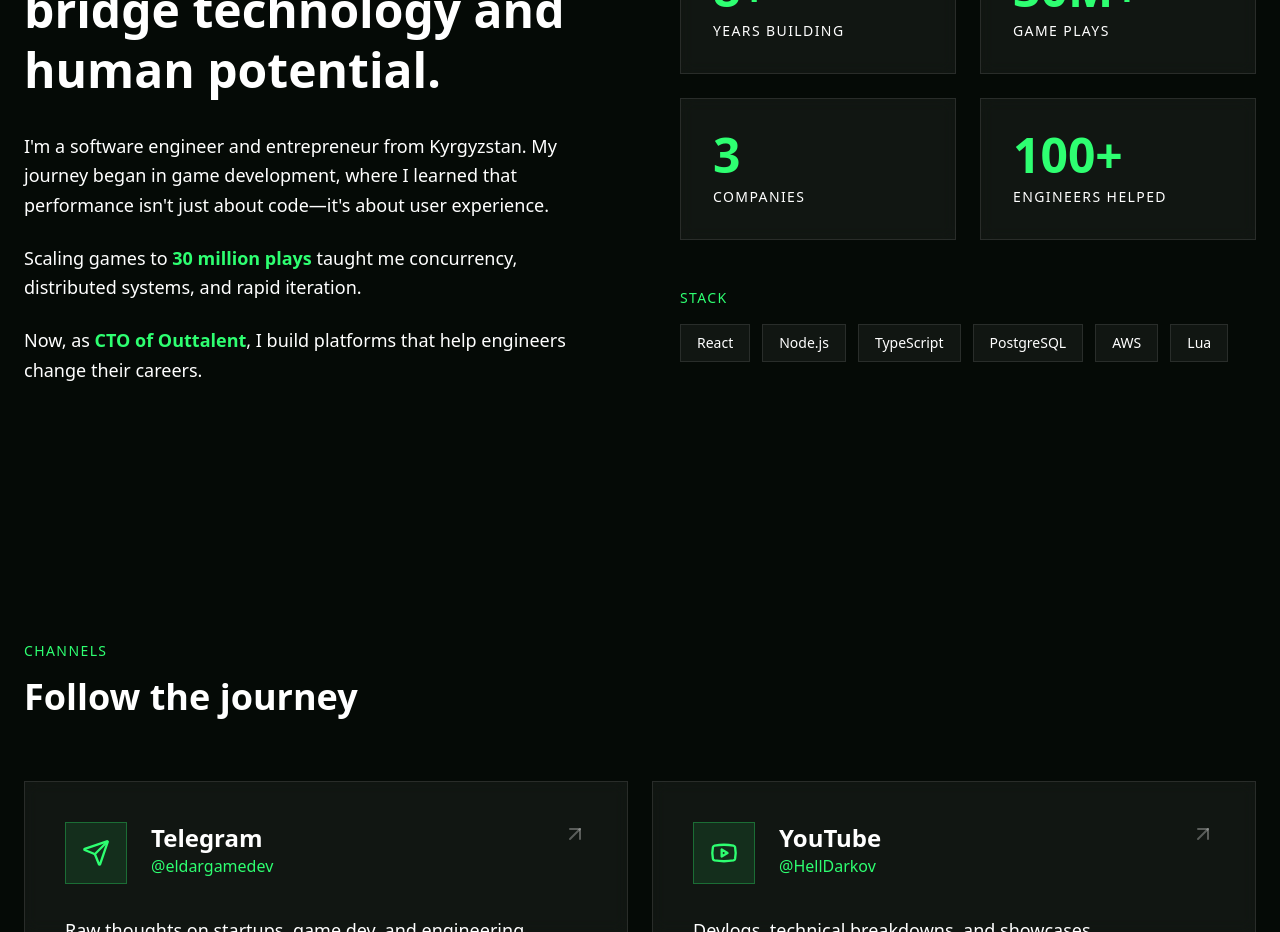
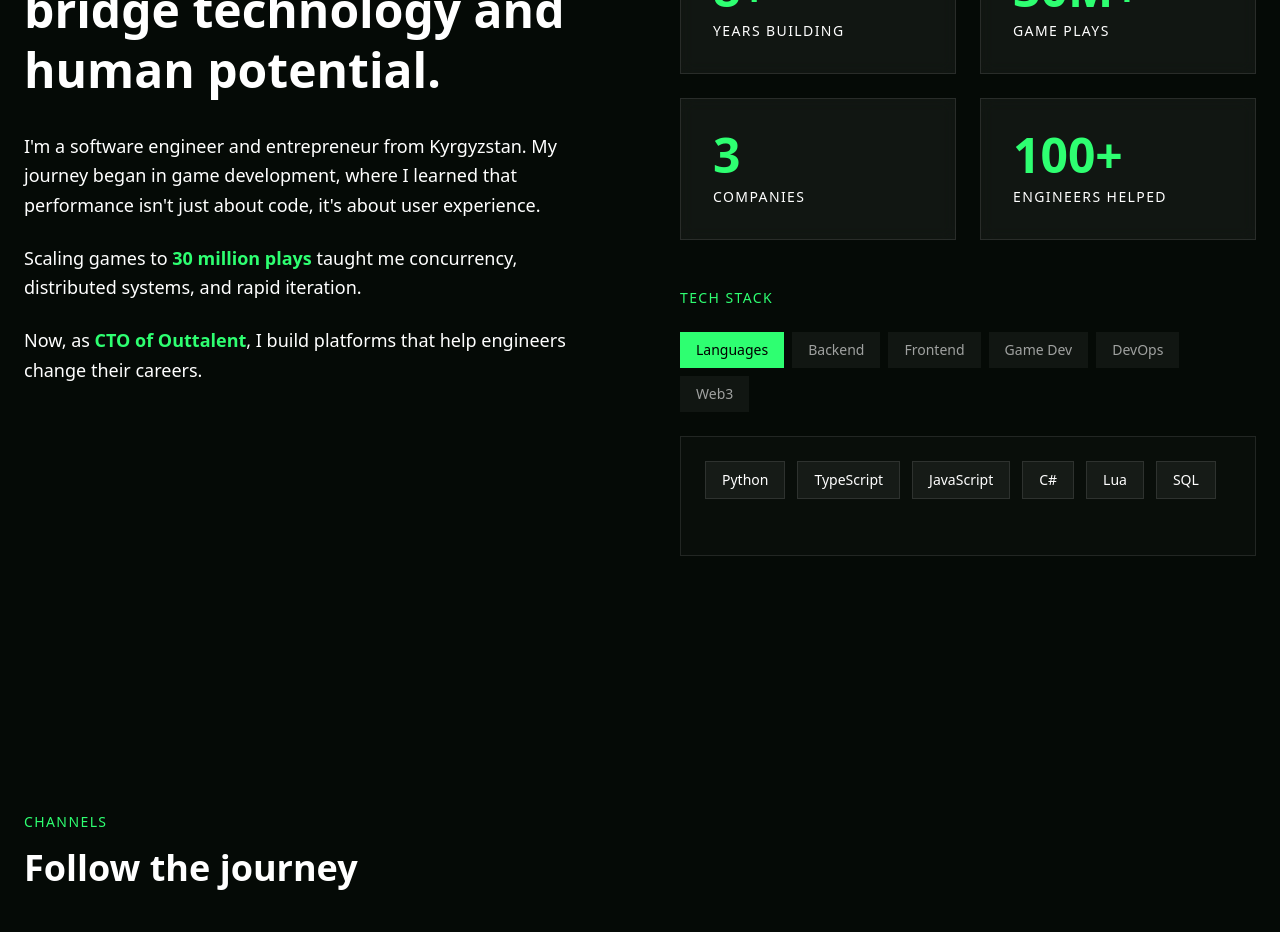
Before and after one commit to hellohelldar/helldark, a React (Vite) app: page / in a window 1280 px wide. Shown: the part 1060-1992 px from the top of the page. Built offline with nearby package versions, Linux system fonts and the light colour scheme.

Commit message:
Enhance About component with interactive tech stack tabs and improved category organization; implement animations for tech display and update styling for better user experience.

```diff
--- a/components/About.tsx
+++ b/components/About.tsx
@@ -1,13 +1,51 @@
-import React from 'react';
-import { motion } from 'framer-motion';
+import React, { useState } from 'react';
+import { motion, AnimatePresence } from 'framer-motion';
+
+// Simplified tech categories
+const techCategories = [
+  {
+    id: 'languages',
+    label: 'Languages',
+    techs: ['Python', 'TypeScript', 'JavaScript', 'C#', 'Lua', 'SQL'],
+  },
+  {
+    id: 'backend',
+    label: 'Backend',
+    techs: ['Django', 'FastAPI', 'NestJS', 'PostgreSQL', 'Redis', 'Celery'],
+  },
+  {
+    id: 'frontend',
+    label: 'Frontend',
+    techs: ['Vue.js', 'Next.js', 'React', 'Tailwind CSS'],
+  },
+  {
+    id: 'gamedev',
+    label: 'Game Dev',
+    techs: ['Unity', 'Roblox Studio', 'Godot', 'Unreal Engine', 'Phaser'],
+  },
+  {
+    id: 'devops',
+    label: 'DevOps',
+    techs: ['Docker', 'GitHub Actions', 'GCP', 'AWS', 'Linux'],
+  },
+  {
+    id: 'web3',
+    label: 'Web3',
+    techs: ['TON', 'NFTs', 'Wallet Integration'],
+  },
+];
 
 const About: React.FC = () => {
+  const [activeCategory, setActiveCategory] = useState('languages');
+
   const stats = [
     { value: '8+', label: 'Years Building' },
     { value: '30M+', label: 'Game Plays' },
     { value: '3', label: 'Companies' },
     { value: '100+', label: 'Engineers Helped' },
   ];
+
+  const currentTechs = techCategories.find(c => c.id === activeCategory)?.techs || [];
 
   return (
     <section id="about" className="py-32 relative">
@@ -29,7 +67,7 @@ const About: React.FC = () => {
 
             <div className="space-y-6 text-lg text-white leading-relaxed">
               <p>
-                I'm a software engineer and entrepreneur from Kyrgyzstan. My journey began in game development, where I learned that performance isn't just about code—it's about user experience.
+                I'm a software engineer and entrepreneur from Kyrgyzstan. My journey began in game development, where I learned that performance isn't just about code, it's about user experience.
               </p>
               <p>
                 Scaling games to <span className="text-accent font-semibold">30 million plays</span> taught me concurrency, distributed systems, and rapid iteration.
@@ -64,19 +102,52 @@ const About: React.FC = () => {
               ))}
             </div>
 
-            {/* Tech stack */}
+            {/* Tech stack - Interactive tabs */}
             <div className="mt-12">
-              <p className="text-sm tracking-widest text-accent uppercase mb-4">Stack</p>
-              <div className="flex flex-wrap gap-3">
-                {['React', 'Node.js', 'TypeScript', 'PostgreSQL', 'AWS', 'Lua'].map(tech => (
-                  <span
-                    key={tech}
-                    className="px-4 py-2 bg-white/5 border border-white/10 text-sm text-white hover:border-accent hover:text-accent transition-colors"
+              <p className="text-sm tracking-widest text-accent uppercase mb-6">Tech Stack</p>
+
+              {/* Category tabs */}
+              <div className="flex flex-wrap gap-2 mb-6">
+                {techCategories.map(category => (
+                  <button
+                    key={category.id}
+                    onClick={() => setActiveCategory(category.id)}
+                    className={`px-4 py-2 text-sm font-medium transition-all duration-300 ${
+                      activeCategory === category.id
+                        ? 'bg-accent text-black'
+                        : 'bg-white/5 text-white/60 hover:text-white hover:bg-white/10'
+                    }`}
                   >
-                    {tech}
-                  </span>
+                    {category.label}
+                  </button>
                 ))}
               </div>
+
+              {/* Tech pills */}
+              <AnimatePresence mode="wait">
+                <motion.div
+                  key={activeCategory}
+                  initial={{ opacity: 0, y: 10 }}
+                  animate={{ opacity: 1, y: 0 }}
+                  exit={{ opacity: 0, y: -10 }}
+                  transition={{ duration: 0.2 }}
+                  className="min-h-[120px] p-6 bg-white/[0.02] border border-white/10"
+                >
+                  <div className="flex flex-wrap gap-3">
+                    {currentTechs.map((tech, index) => (
+                      <motion.span
+                        key={tech}
+                        initial={{ opacity: 0, scale: 0.9 }}
+                        animate={{ opacity: 1, scale: 1 }}
+                        transition={{ delay: index * 0.05 }}
+                        className="px-4 py-2 bg-white/5 border border-white/10 text-white text-sm hover:border-accent hover:text-accent transition-colors cursor-default"
+                      >
+                        {tech}
+                      </motion.span>
+                    ))}
+                  </div>
+                </motion.div>
+              </AnimatePresence>
             </div>
           </motion.div>
 
```
